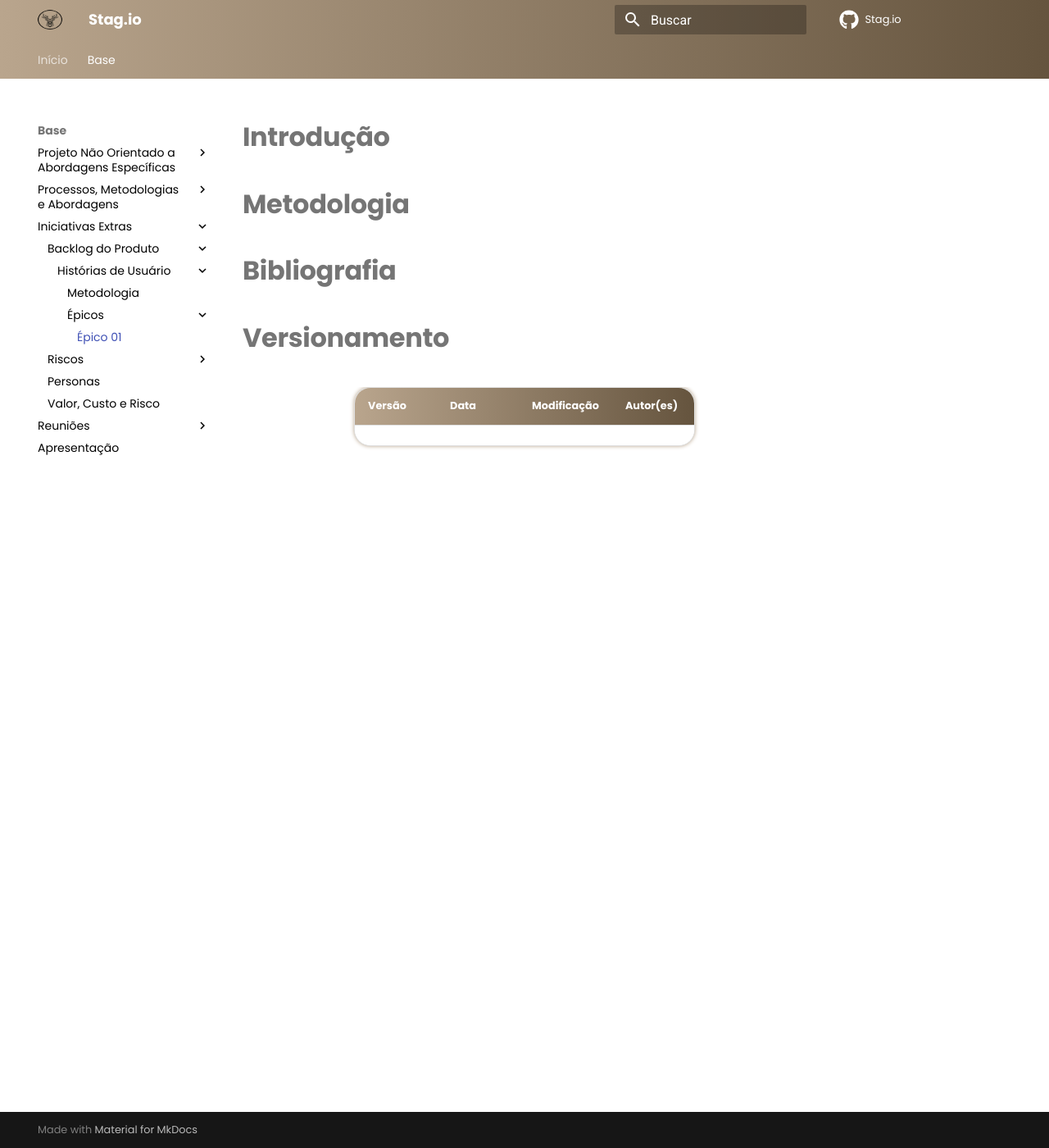
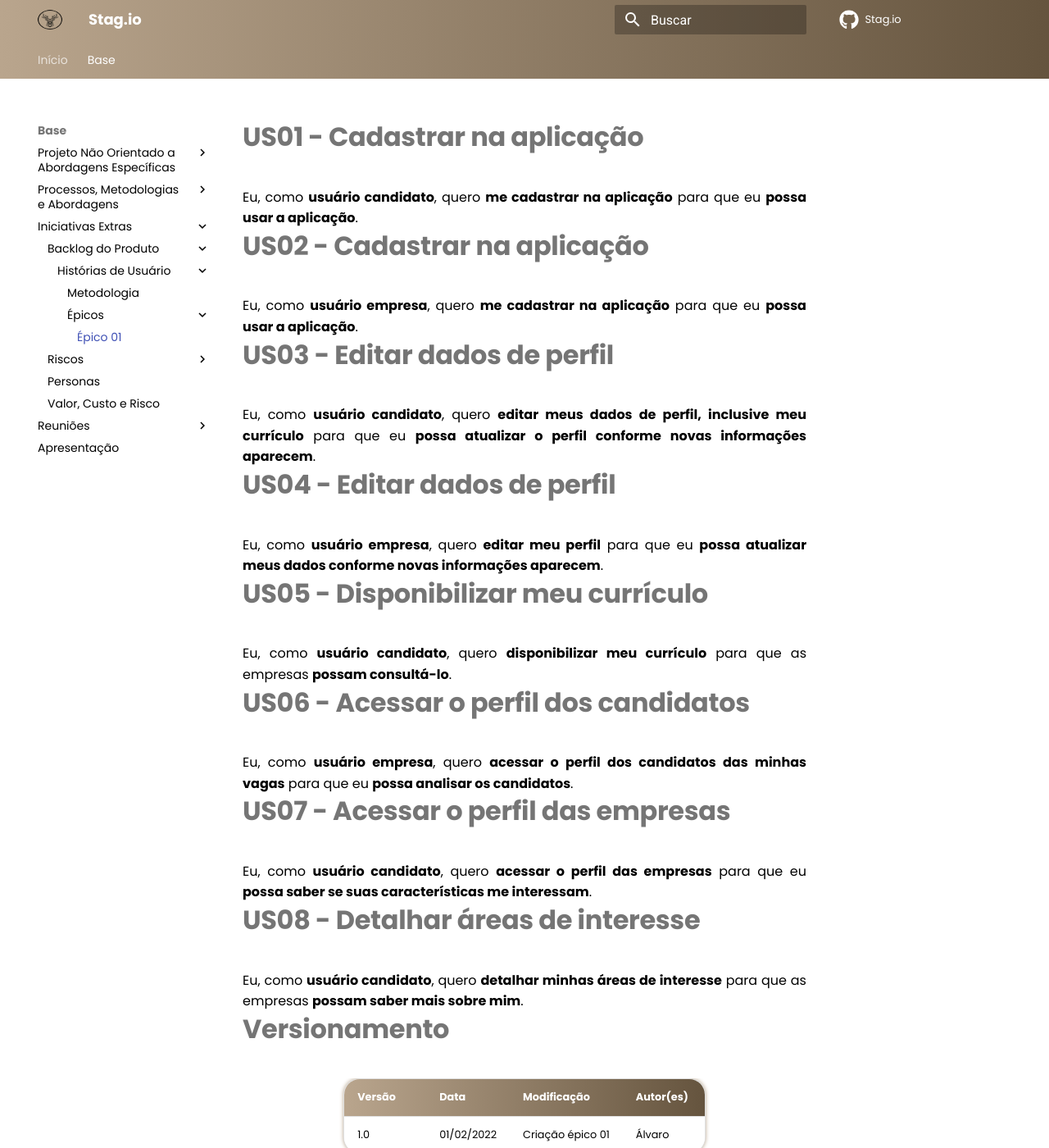
Before and after one commit to UnBArqDsw2021-2/2021.2_G3_stag.io, an MkDocs documentation site: the page built from docs/Base/IE/BacklogProduto/HistoriasUsuario/Epicos/Epico01.md, in a window 1280 px wide and 1400 px high. Shown: the whole window at 82% size. Built offline with MkDocs 1.6.1 and Material for MkDocs 9.7.7, drawn with Linux system fonts in a browser that asks for light colours; comment, search, counter and statistics services are not loaded.

Commit message:
Adição dos épicos e suas histórias de usuário

```diff
--- a/docs/Base/IE/BacklogProduto/HistoriasUsuario/Epicos/Epico01.md
+++ b/docs/Base/IE/BacklogProduto/HistoriasUsuario/Epicos/Epico01.md
@@ -1,11 +1,53 @@
-# Introdução
+# US01 - Cadastrar na aplicação
 
-# Metodologia
+<div style="text-align: justify">
+Eu, como <b>usuário candidato</b>, quero <b>me cadastrar na aplicação</b> para que eu <b>possa usar a aplicação</b>.
+</div>
 
-# Bibliografia
+# US02 - Cadastrar na aplicação
+
+<div style="text-align: justify">
+Eu, como <b>usuário empresa</b>, quero <b>me cadastrar na aplicação</b> para que eu <b>possa usar a aplicação</b>.
+</div>
+
+# US03 - Editar dados de perfil
+
+<div style="text-align: justify">
+Eu, como <b>usuário candidato</b>, quero <b>editar meus dados de perfil, inclusive meu currículo</b> para que eu <b>possa atualizar o perfil conforme novas informações aparecem</b>.
+</div>
+
+# US04 - Editar dados de perfil
+
+<div style="text-align: justify">
+Eu, como <b>usuário empresa</b>, quero <b>editar meu perfil</b> para que eu <b>possa atualizar meus dados conforme novas informações aparecem</b>.
+</div>
+
+# US05 - Disponibilizar meu currículo
+
+<div style="text-align: justify">
+Eu, como <b>usuário candidato</b>, quero <b>disponibilizar meu currículo</b> para que as empresas <b>possam consultá-lo</b>.
+</div>
+
+# US06 - Acessar o perfil dos candidatos
+
+<div style="text-align: justify">
+Eu, como <b>usuário empresa</b>, quero <b>acessar o perfil dos candidatos das minhas vagas</b> para que eu <b>possa analisar os candidatos</b>.
+</div>
+
+# US07 - Acessar o perfil das empresas
+
+<div style="text-align: justify">
+Eu, como <b>usuário candidato</b>, quero <b>acessar o perfil das empresas</b> para que eu <b>possa saber se suas características me interessam</b>.
+</div>
+
+# US08 - Detalhar áreas de interesse
+
+<div style="text-align: justify">
+Eu, como <b>usuário candidato</b>, quero <b>detalhar minhas áreas de interesse</b> para que as empresas <b>possam saber mais sobre mim</b>.
+</div>
 
 # Versionamento
 
 Versão | Data | Modificação | Autor(es) |
 |--|--|--|--|
-|||||
+| 1.0 | 01/02/2022 | Criação épico 01 | Álvaro |
```
Also changed, not shown: docs/Base/IE/BacklogProduto/HistoriasUsuario/Epicos/Epico02.md (added, +29 -0 lines), docs/Base/IE/BacklogProduto/HistoriasUsuario/Epicos/Epico03.md (added, +23 -0 lines), docs/Base/IE/BacklogProduto/HistoriasUsuario/Epicos/Epico04.md (added, +23 -0 lines), docs/Base/IE/BacklogProduto/HistoriasUsuario/Epicos/Epico05.md (added, +47 -0 lines), docs/Base/IE/BacklogProduto/HistoriasUsuario/Metodologia.md (+9 -0 lines).
